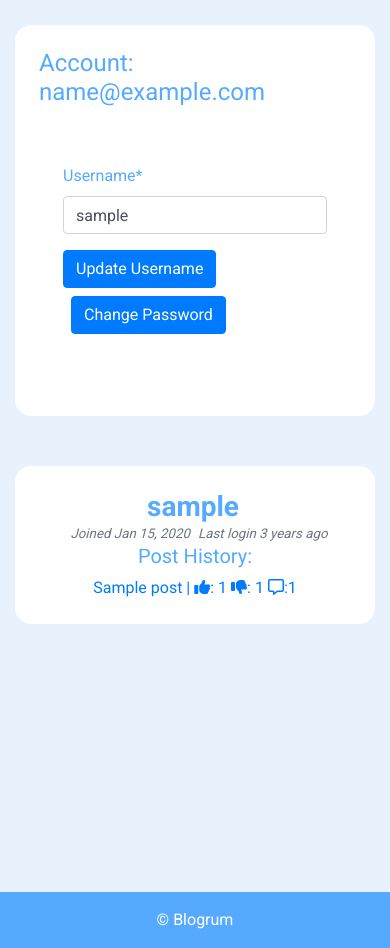
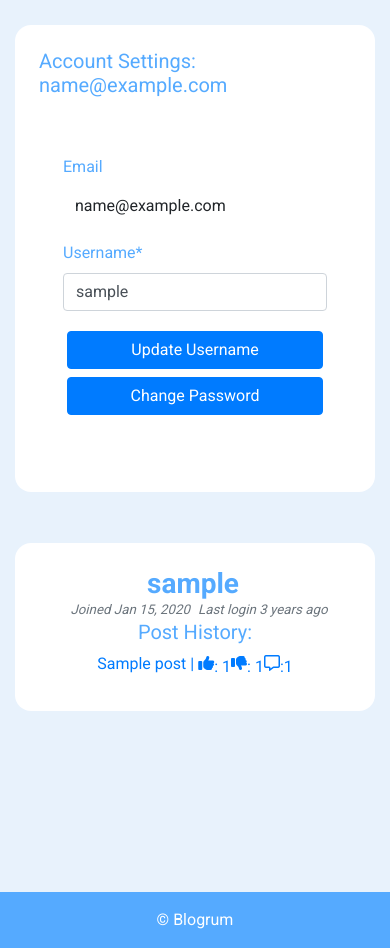
Before and after one commit to Code-Institute-Submissions/FRNBDN-project4_FebResub, a Django app: a page that uses templates/user.html in a window 390 px wide. Shown: the part 162-1110 px from the top of the page. Run offline with Django 4.2, Linux system fonts and the light colour scheme; a user stored in the database is signed in; tables that the repository leaves empty hold one stand-in row (values such as "Sample post"); some libraries are stand-ins or nearby versions.

Commit message:
update user profile style, responsiveness

```diff
--- a/static/css/style.css
+++ b/static/css/style.css
@@ -119,3 +119,7 @@ img{
     color: white;
     font-style: italic;
 }
+
+.form-control-plaintext{
+    padding: 0.375rem 0.75rem;
+}
--- a/templates/user.html
+++ b/templates/user.html
@@ -10,17 +10,29 @@
     <div class="left-column col-lg-7 offset-lg-1 infinite-container">
       <div class="post-container card flex-column p-4">
         <div>
-            <h4>Account: {{ request.user.email }}</h4>
+            <h5>Account Settings: {{ request.user.email }}</h5>
         </div>
         <div class="card flex-row p-4">
           <div class="row">
             <div class="col-12">
               <!-- Username Update Form -->
               <form method="post" >
+                <div class="form-group">
+                  <label for="staticEmail">
+                    Email
+                  </label>
+                  <div>
+                    <input type="text" readonly class="form-control-plaintext" id="staticEmail" value="{{request.user.email}}">
+                  </div>
+                </div>
+
                 {% csrf_token %}
+
                 {{ username_form | crispy }}
-                <button type="submit" class="btn btn-primary"> Update Username</button>
-                <a href="{% url 'password_change' %}" class="btn btn-primary m-2">Change Password</a>
+                <div class="d-flex flex-wrap">
+                  <button type="submit" class="btn btn-primary flex-fill m-1"> Update Username</button>
+                  <a href="{% url 'password_change' %}" class="btn btn-primary flex-fill m-1">Change Password</a>
+                </div>
               </form>
             </div>
           </div>
@@ -38,17 +50,21 @@
         <div class="d-flex flex-column align-items-center flex-wrap">
           <div><h3 class="card-title mr-1 mb-0">{{request.user.username}}</h3></div>
           <div class="d-flex flex-wrap align-items-center">
-            <span class="text-muted pl-2 font-italic smaller">Joined {{request.user.date_joined|date:"M d, Y" }}</span>
-            <span class="text-muted pl-2 font-italic smaller">Last login {{request.user.last_login|naturaltime}}</span>
+            <span class="text-muted pl-2 font-italic flex-fill text-center smaller">Joined {{request.user.date_joined|date:"M d, Y" }}</span>
+            <span class="text-muted pl-2 font-italic flex-fill text-center smaller">Last login {{request.user.last_login|naturaltime}}</span>
           </div>
         </div>
         <h5>Post History:</h5>
           {% for post in posts %}
-          <div>
-            <a href="{% url 'post_detail' post.slug %}">
-              {{post.title}} | <i class="fa-solid fa-thumbs-up"></i>: {{post.number_of_likes}}
-                <i class="fa-solid fa-thumbs-down"></i>: {{post.number_of_dislikes}}
+          <div class="mb-2">
+            <a class="d-flex flex-wrap align-items-baseline" href="{% url 'post_detail' post.slug %}">
+              <span>{{post.title}}</span>
+              <span class="mx-1">|</span>
+              <span class="d-flex flex-nowrap">
+                  <i class="fa-solid fa-thumbs-up"></i>: {{post.number_of_likes}}
+                  <i class="fa-solid fa-thumbs-down"></i>: {{post.number_of_dislikes}}
                   <i class="fa-regular fa-message"></i>:{{post.comments.count}}
+              </span>
             </a>
           </div>
           {% endfor %}
```
